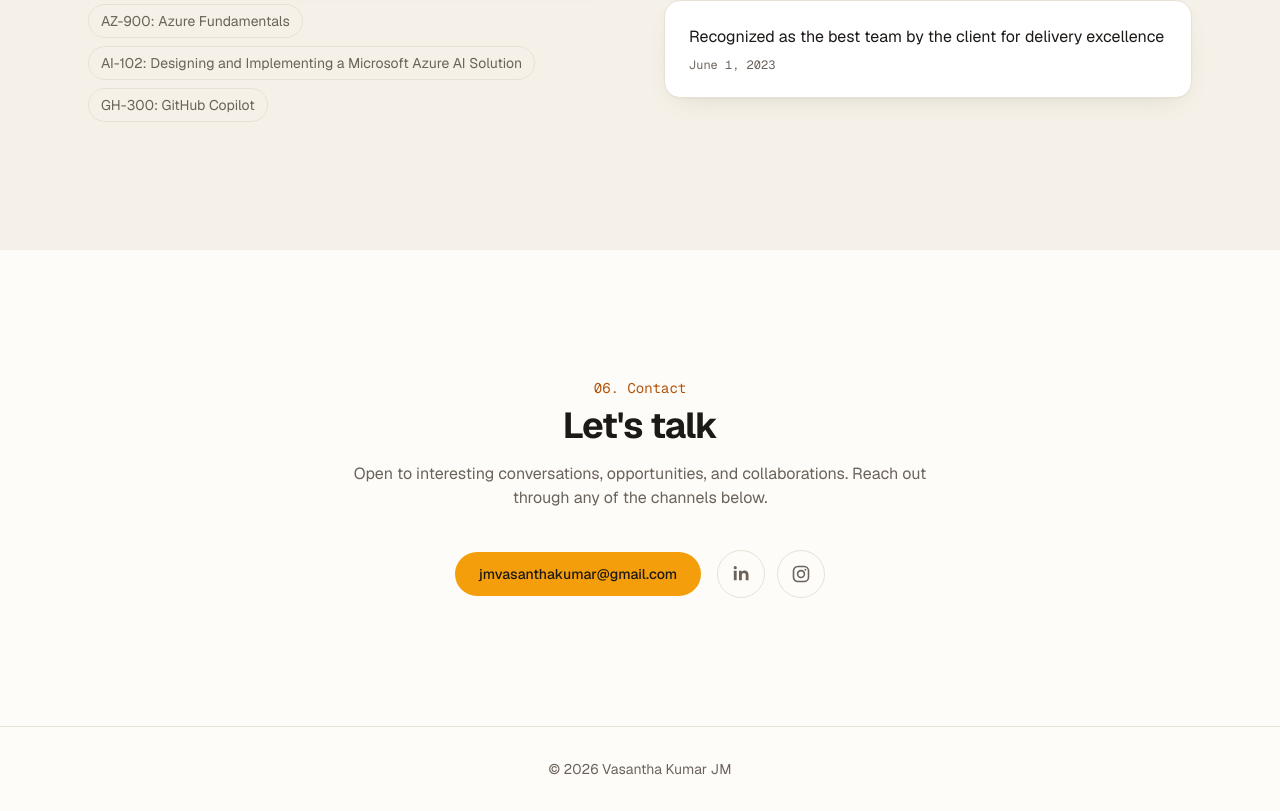
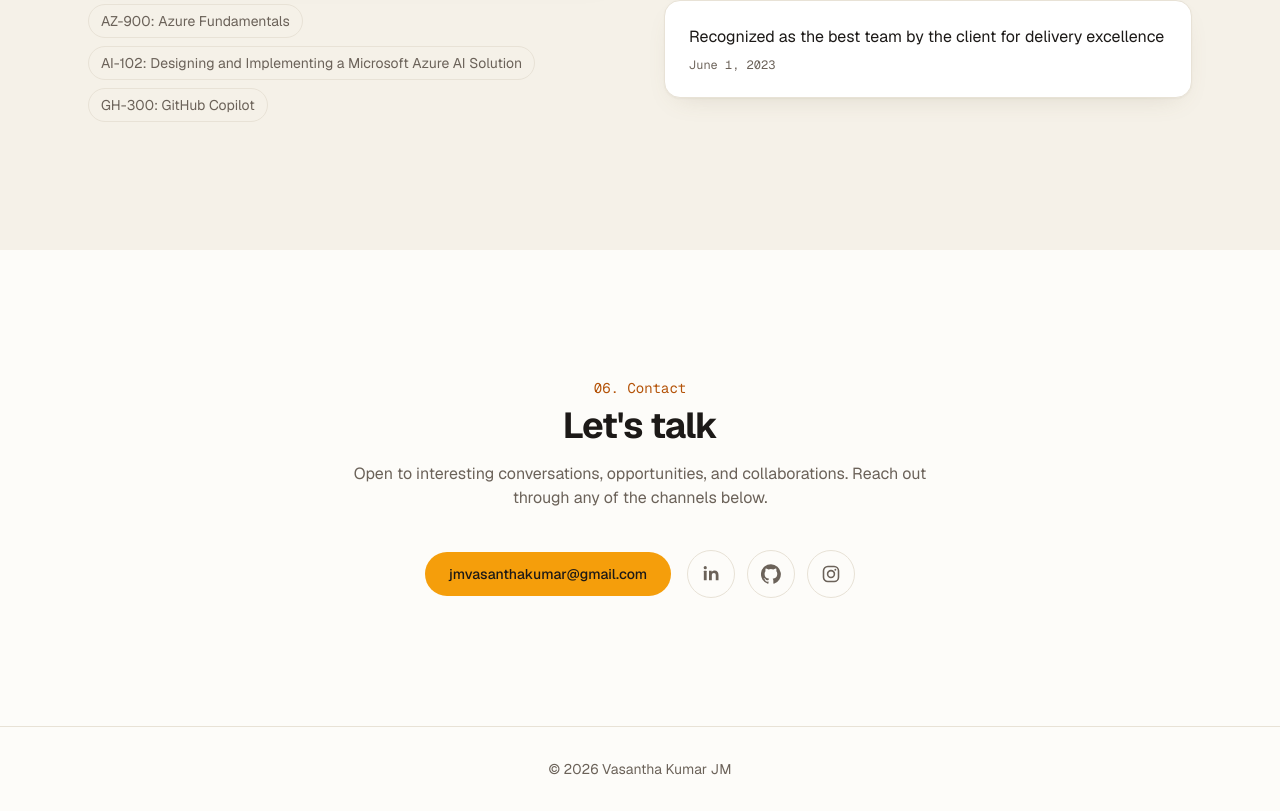
Before and after one commit to jmvasanthakumar/my-portfolio, a Next.js app: page / in a window 1280 px wide. Shown: the part 5868-6679 px from the top of the page. Built offline with nearby package versions, Linux system fonts and the light colour scheme.

Commit message:
feat: add GitHub profile link and icon; update structured data and profile interface

```diff
--- a/src/components/Contact.tsx
+++ b/src/components/Contact.tsx
@@ -1,6 +1,6 @@
 import { getProfile } from "@/services/portfolioService";
 import Reveal from "./Reveal";
-import { InstagramIcon, LinkedInIcon } from "./icons";
+import { GitHubIcon, InstagramIcon, LinkedInIcon } from "./icons";
 
 export default async function Contact() {
   const profile = await getProfile();
@@ -41,6 +41,16 @@ export default async function Contact() {
                 <LinkedInIcon className="h-5 w-5" />
               </a>
               <a
+                href={profile.github}
+                target="_blank"
+                rel="noopener noreferrer"
+                aria-label="GitHub"
+                title="GitHub"
+                className="flex h-12 w-12 items-center justify-center rounded-full border border-border text-muted transition-colors hover:border-accent hover:text-accent-ink"
+              >
+                <GitHubIcon className="h-5 w-5" />
+              </a>
+              <a
                 href={profile.instagram}
                 target="_blank"
                 rel="noopener noreferrer"
--- a/src/components/StructuredData.tsx
+++ b/src/components/StructuredData.tsx
@@ -42,7 +42,9 @@ export default async function StructuredData() {
       "@type": "PostalAddress",
       addressCountry: profile.location,
     },
-    sameAs: [profile.linkedin, profile.instagram].filter(Boolean),
+    sameAs: [profile.linkedin, profile.github, profile.instagram].filter(
+      Boolean
+    ),
     knowsAbout: [
       ...skills.technical,
       ...skills.functional,
--- a/src/components/icons.tsx
+++ b/src/components/icons.tsx
@@ -28,6 +28,20 @@ export function LinkedInIcon({ className }: IconProps) {
   );
 }
 
+export function GitHubIcon({ className }: IconProps) {
+  return (
+    <svg
+      viewBox="0 0 24 24"
+      fill="currentColor"
+      aria-hidden
+      focusable="false"
+      className={className}
+    >
+      <path d="M12 .3a12 12 0 0 0-3.8 23.4c.6.1.8-.3.8-.6v-2c-3.3.7-4-1.6-4-1.6-.6-1.4-1.4-1.8-1.4-1.8-1.1-.7.1-.7.1-.7 1.2.1 1.8 1.2 1.8 1.2 1.1 1.8 2.8 1.3 3.5 1 .1-.8.4-1.3.8-1.6-2.7-.3-5.5-1.3-5.5-5.9 0-1.3.5-2.4 1.2-3.2-.1-.3-.5-1.5.1-3.2 0 0 1-.3 3.3 1.2a11.5 11.5 0 0 1 6 0C17.2 5 18.2 5.3 18.2 5.3c.6 1.7.2 2.9.1 3.2.8.8 1.2 1.9 1.2 3.2 0 4.6-2.8 5.6-5.5 5.9.4.4.8 1.1.8 2.2v3.3c0 .3.2.7.8.6A12 12 0 0 0 12 .3z" />
+    </svg>
+  );
+}
+
 export function InstagramIcon({ className }: IconProps) {
   return (
     <svg
--- a/src/data/profile.json
+++ b/src/data/profile.json
@@ -15,6 +15,7 @@
   "location": "India",
   "email": "jmvasanthakumar@gmail.com",
   "linkedin": "https://www.linkedin.com/in/vasanthakumarjm",
+  "github": "https://github.com/jmvasanthakumar",
   "instagram": "https://www.instagram.com/vasanthakumar_jm",
   "yearsOfExperience": 5,
   "avatarUrl": "/images/vasanth-photo.webp",
--- a/src/types/portfolio.ts
+++ b/src/types/portfolio.ts
@@ -19,6 +19,7 @@ export interface Profile {
   location: string;
   email: string;
   linkedin: string;
+  github: string;
   instagram: string;
   yearsOfExperience: number;
   /**
```
